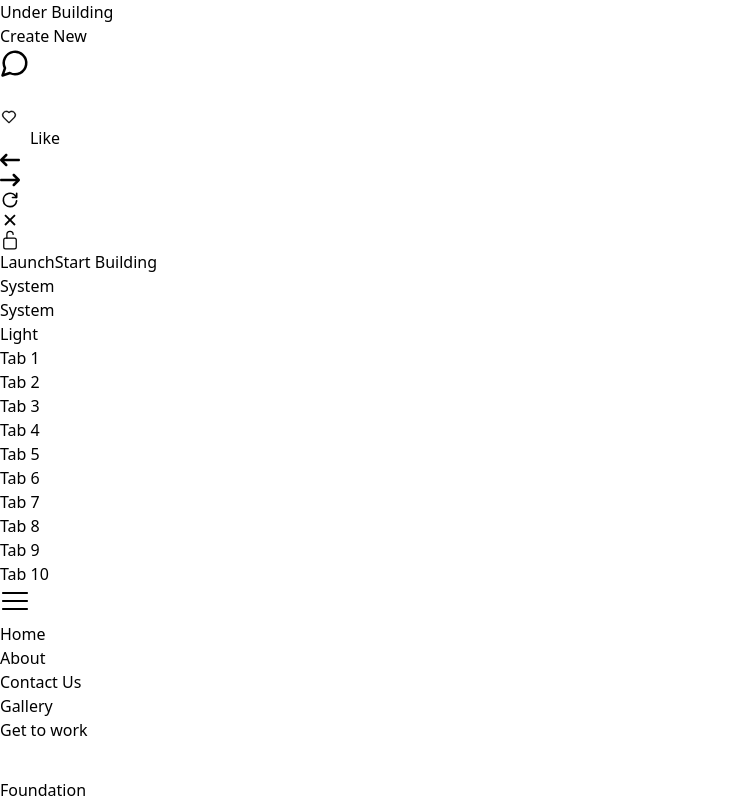
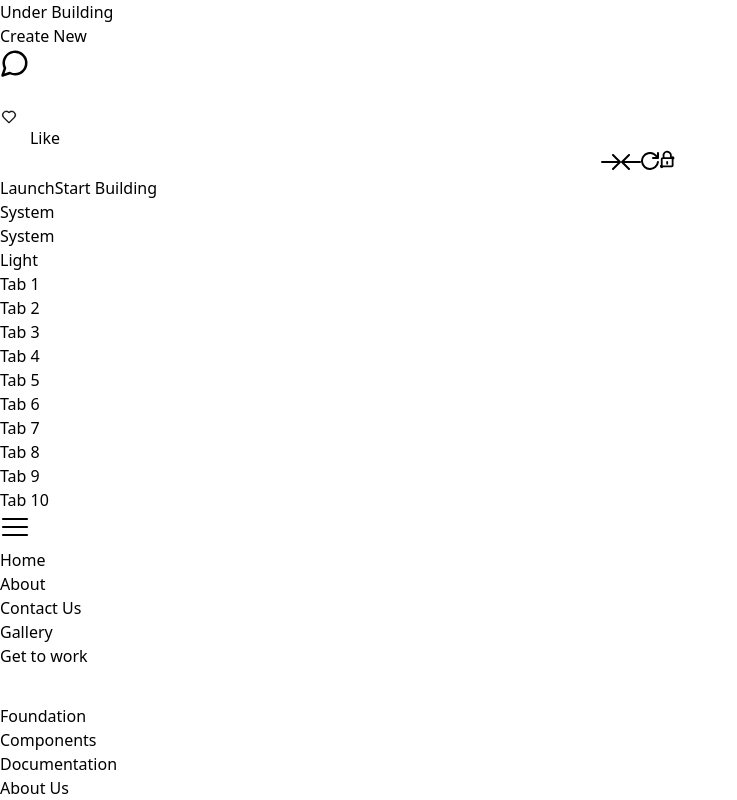
Before and after one commit to Aryan-205/ComponentLibrary2.0, a React (Vite) app: page / in a window 1280 px wide. Shown: the top 800 px of the page, without its empty margins (0-737 px from the left). Built offline with nearby package versions, Linux system fonts and the light colour scheme.

Commit message:
fixed the microInteractions page

```diff
--- a/src/components/MicroInteraction.tsx
+++ b/src/components/MicroInteraction.tsx
@@ -1,48 +1,116 @@
-import { FaArrowLeftLong, FaArrowRightLong } from "react-icons/fa6";
-import { motion } from "motion/react";
-import { TbReload } from "react-icons/tb";
-import { IoIosMenu } from "react-icons/io";
-import { IoCloseSharp, IoLockClosedOutline, IoLockOpenOutline } from "react-icons/io5";
-import { useState } from "react";
+import { motion } from 'motion/react'
 
-export default function MicroInteraction(){
-
-  const [locked, setLocked] = useState(false)
-  const [menu, setMenu] = useState(false)
-
+export default function MicroInteraction() {
   return (
-    <>
-      <div className="w-full h-screen bg-white flex justify-center items-center border rounded-xl">
-        <div className="flex justify-center items-center rounded-2xl border-2 border-neutral-200 p-2">
-          <motion.div className="hover:bg-neutral-200 rounded-lg p-2">
-            <motion.span>
-              <FaArrowLeftLong size={20}/>
-            </motion.span>
-          </motion.div>
-          <motion.div className="hover:bg-neutral-200 rounded-lg p-2">
-            <motion.span>
-              <FaArrowRightLong size={20}/>
-            </motion.span>
-          </motion.div>
-          <motion.div initial="rest" whileTap="tap" className="hover:bg-neutral-200 rounded-lg p-2">
-            <motion.span animate="rest" variants={{tap:{rotate:100, transition:{duration:0.3, ease:"easeOut"}}}}><TbReload size={20}/></motion.span>
-          </motion.div>
-          <motion.div onClick={()=>setMenu(p=>!p)} className="hover:bg-neutral-200 rounded-lg p-2">
-            <motion.span>
-              {
-                menu ? <IoIosMenu size={20} /> : <IoCloseSharp size={20}/>
-              }
-            </motion.span>
-          </motion.div>
-          <motion.div onClick={()=>setLocked(p=>!p)} className="hover:bg-neutral-200 rounded-lg p-2">
-            <motion.span>
-              {
-                locked ? <IoLockClosedOutline size={20} /> : <IoLockOpenOutline size={20} />
-              }
-            </motion.span>
-          </motion.div>
-        </div>
+    <div className="w-full h-screen bg-neutral-100 flex-center rounded-xl border">
+      <div className="rounded-2xl p-2 flex gap-2 border-2 bg-white shadow-lg">
+        <motion.button whileHover="hover" className="hover:bg-neutral-100 p-2 rounded-lg"><LeftArrow/></motion.button>
+        <motion.button whileHover="hover" className="hover:bg-neutral-100 p-2 rounded-xl"><RightArrow/></motion.button>
+        <motion.button whileHover="hover" className="hover:bg-neutral-100 p-2 rounded-xl"><ReloadIcon/></motion.button>
+        <motion.button initial="normal" whileHover="hover" className="hover:bg-neutral-100 p-2 rounded-xl"><LockIcon/></motion.button>
       </div>
-    </>
+    </div>
   )
 }
+
+const LeftArrow = () => (
+  <motion.svg
+    animate
+    variants={{hover:{scale:1.2,x:10}}}
+    transition={{duration:0.18, type:"spring", damping:12, stiffness:500, mass:0.6}}
+    xmlns="http://www.w3.org/2000/svg"
+    width="20"
+    height="16"
+    fill="none"
+    viewBox="0 0 20 16"
+  >
+    <path
+      stroke="#000"
+      strokeLinecap="round"
+      strokeLinejoin="round"
+      strokeWidth="2"
+      d="M1 8h17.5M12 15l7-7-7-7"
+    ></path>
+  </motion.svg>
+)
+
+const RightArrow = () => (
+  <motion.svg
+    animate
+    variants={{hover:{scale:1.2,x:-10}}}
+    transition={{duration:0.18, type:"spring", damping:12, stiffness:500, mass:0.6}}
+    xmlns="http://www.w3.org/2000/svg"
+    width="20"
+    height="16"
+    fill="none"
+    viewBox="0 0 20 16"
+  >
+    <path
+      stroke="#000"
+      strokeLinecap="round"
+      strokeLinejoin="round"
+      strokeWidth="2"
+      d="M19 8H1.5M8 15 1 8l7-7"
+    ></path>
+  </motion.svg>
+)
+
+const ReloadIcon = () => (
+  <motion.svg
+    animate
+    variants={{hover:{scale:1.2,rotate:40}}}
+    transition={{duration:0.18, type:"spring", damping:12, stiffness:500, mass:0.6}}
+    xmlns="http://www.w3.org/2000/svg"
+    width="18"
+    height="18"
+    fill="none"
+    viewBox="0 0 18 18"
+  >
+    <path
+      stroke="#000"
+      strokeLinecap="round"
+      strokeLinejoin="round"
+      strokeWidth="2"
+      d="M16.932 10.044a8 8 0 1 1-9.925-8.788c3.9-1 7.935 1.007 9.425 4.747"
+    ></path>
+    <path
+      stroke="#000"
+      strokeLinecap="round"
+      strokeLinejoin="round"
+      strokeWidth="2"
+      d="M16.999 1.003v5h-5"
+    ></path>
+  </motion.svg>
+)
+
+const LockIcon = () => (
+  <motion.svg
+    xmlns="http://www.w3.org/2000/svg"
+    width="20"
+    height="20"
+    fill="none"
+    viewBox="0 0 18 22"
+  >
+    <motion.path
+      variants={{
+        normal: {
+          d: "M7 13v2M3 9V5a4 4 0 0 1 8 2M2 18h10a1 1 0 0 0 1-1v-7a1 1 0 1 0-1-1H2a1 1 0 0 0-1 1v7a1 1 0 1 0 1 1"
+        },
+        hover: {
+          d: "M7 13v2M3 9V5a4 4 0 0 1 8 0M2 18h10a1 1 0 0 0 1-1v-7a1 1 0 1 0-1-1H2a1 1 0 0 0-1 1v7a1 1 0 1 0 1 1",scale:1.2
+        },
+      }}
+      transition={{
+        type: "spring",
+        stiffness: 500,
+        damping: 12,
+        duration: 0.3,
+      }}
+
+      stroke="#000"
+      strokeLinecap="round"
+      strokeLinejoin="round"
+      strokeWidth="2"
+    />
+  </motion.svg>
+);
```
